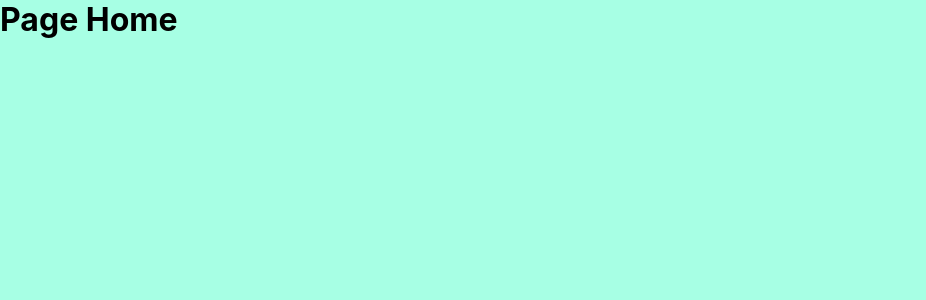
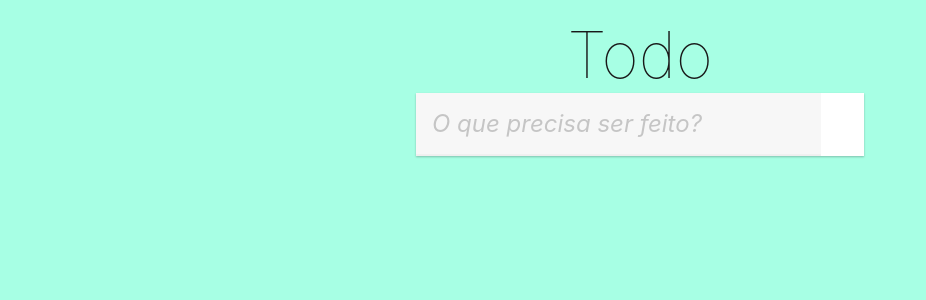
Before and after one commit to OliveiraJess/todo-react, a React (Create React App) app: page / in a window 1280 px wide. Shown: the top 300 px of the page, without its empty margins (0-926 px from the left). Built offline with nearby package versions, Linux system fonts and the light colour scheme.

Commit message:
html base

```diff
--- a/src/App.css
+++ b/src/App.css
@@ -0,0 +1,7 @@
+.new-todo {
+  background-color: rgba(0, 0, 0, 0.03);
+  box-shadow: inset 0 -2px 1px rgba(0, 0, 0, 0.03);
+  font-size: 1.5rem;
+  font-style: italic;
+  padding: 16px 16px 18px 16px;
+}
--- a/src/App.js
+++ /dev/null
@@ -1,10 +0,0 @@
-import './App.css';
-
-
-function App() {
-  return (
-   <h1>Page Home</h1>
-  );
-}
-
-export default App;
--- /dev/null
+++ b/src/App.jsx
@@ -0,0 +1,17 @@
+import React from 'react';
+import './App.css';
+
+
+const App = () => (
+  <section id='app' className='container'>
+    <header>
+      <h1 className='title'>Todo</h1>
+    </header>
+    <section className='main'>
+      <input className='new-todo' placeholder='O que precisa ser feito?'/>
+    </section>
+
+  </section>
+);
+
+export default App;
--- a/src/index.css
+++ b/src/index.css
@@ -62,17 +62,22 @@ textarea {
   color: rgba(0, 0, 0, 0.2)
 }
 
-/* .container {
+.container {
+  display  : block;
+  max-width: 480px;
+  margin   : 0 auto;
+  padding  : 1rem;
+}
+
+.main {
+background-color: #FFF;
+box-shadow: 0 1px 2px rgba(0, 0, 0, 0.25);
 
 }
 
-.main {
-
-} */
-
 .title {
-  color: #181818;
-  font-size: 64px;
+  color      : #181818;
+  font-size  : 64px;
   font-weight: 100;
-  text-align: center;
+  text-align : center;
 }
```
Also changed, not shown: .eslintrc.js.
